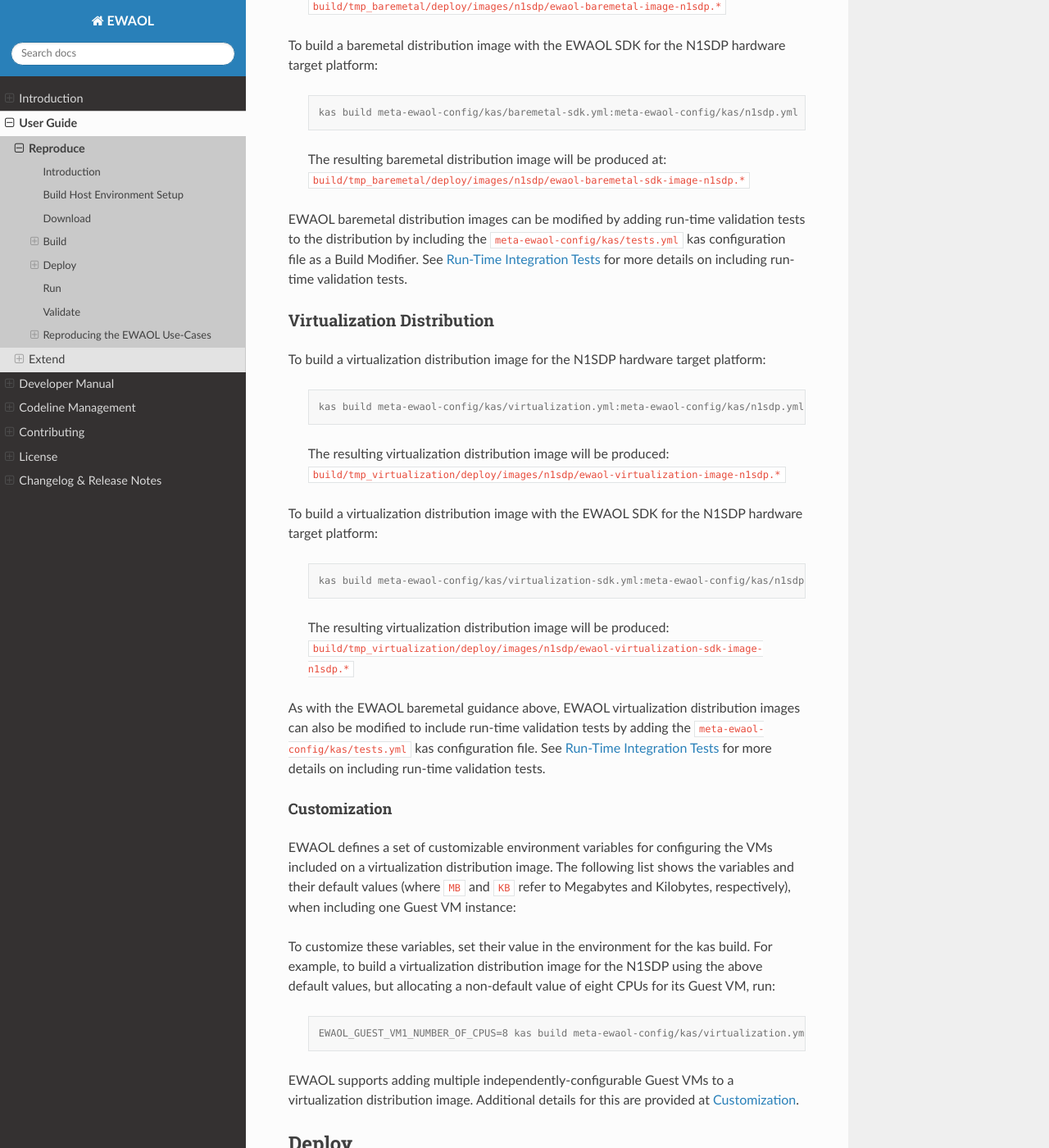
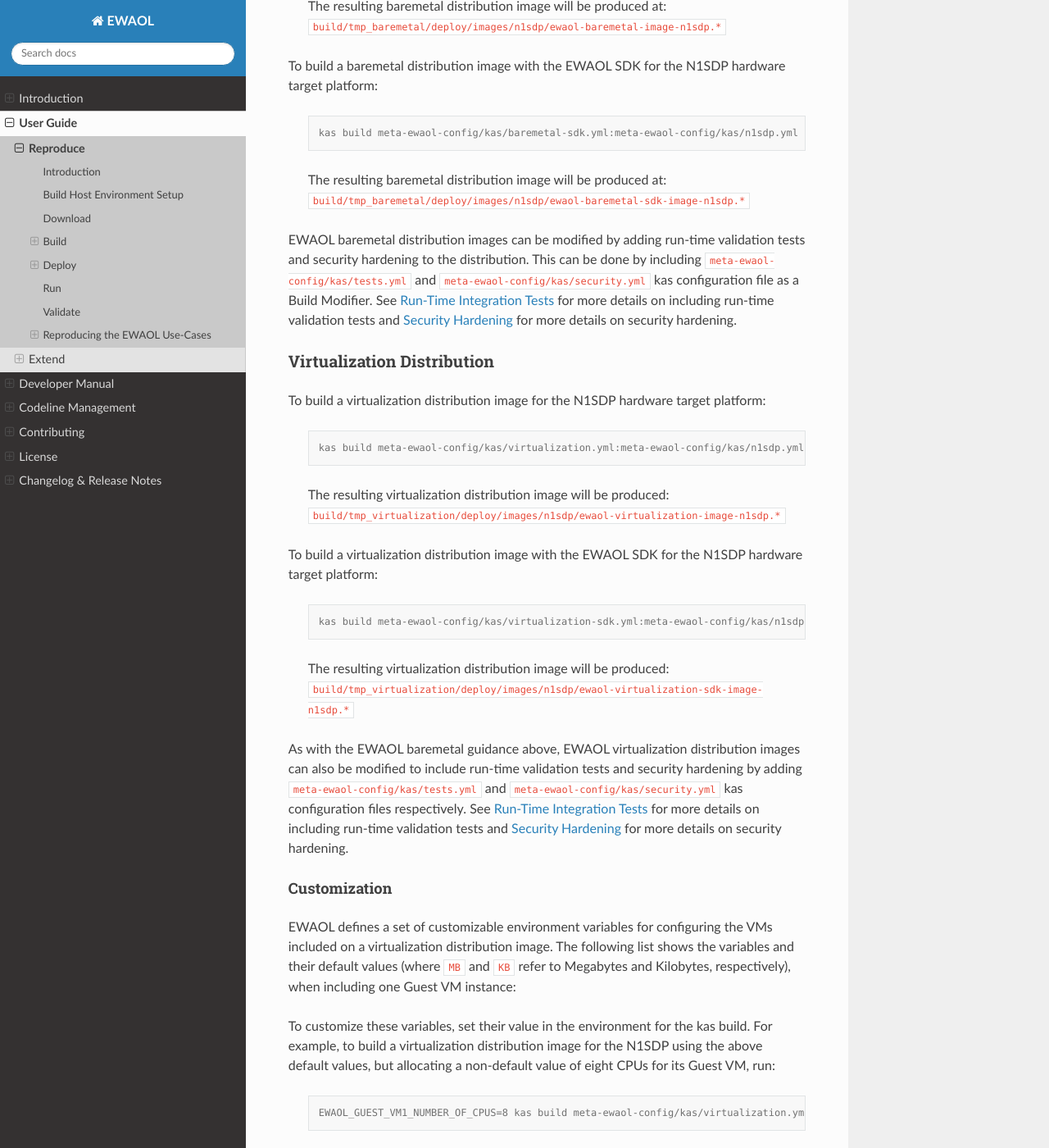
Before and after one commit to chaoge525/soafee_demo, a Sphinx documentation site: the page built from documentation/user_guide/reproduce.rst, in a window 1280 px wide and 1400 px high, scrolled down 2720 px. Shown: the whole window at 82% size. Built offline with Sphinx 7.4.7 and the Read the Docs theme 2.0.0, drawn with Linux system fonts in a browser that asks for light colours; some of the changed text lies outside the part shown.

Commit message:
doc: Add missing ewaol-security entry in reproduce section
Issue-Id: SCM-4414
Signed-off-by: Kamil Dziezyk <kamil.dziezyk@arm.com>
Change-Id: I004044bcbcd06736543ff88f2b2a7864ead31b41

```diff
--- a/documentation/user_guide/reproduce.rst
+++ b/documentation/user_guide/reproduce.rst
@@ -51,6 +51,7 @@
       architecture.
     * ``virtualization-sdk.yml`` to build an SDK image for the virtualization
       architecture.
+    * ``security.yml`` to build a security-hardened EWAOL distribution image.
 
   * **Target Platform Configs**: Set the target platform
 
@@ -161,10 +162,14 @@
   ``build/tmp_baremetal/deploy/images/n1sdp/ewaol-baremetal-sdk-image-n1sdp.*``
 
 EWAOL baremetal distribution images can be modified by adding run-time
-validation tests to the distribution by including the
-``meta-ewaol-config/kas/tests.yml`` kas configuration file as a Build Modifier.
+validation tests and security hardening to the distribution. This can be done
+by including ``meta-ewaol-config/kas/tests.yml`` and
+``meta-ewaol-config/kas/security.yml`` kas configuration file as a Build
+Modifier.
 See :ref:`manual_build_system_run_time_integration_tests` for more details on
-including run-time validation tests.
+including run-time validation tests and
+:ref:`manual_build_system_security_hardening` for more details on security
+hardening.
 
 Virtualization Distribution
 ===========================
@@ -190,10 +195,13 @@
   ``build/tmp_virtualization/deploy/images/n1sdp/ewaol-virtualization-sdk-image-n1sdp.*``
 
 As with the EWAOL baremetal guidance above, EWAOL virtualization distribution
-images can also be modified to include run-time validation tests by adding the
-``meta-ewaol-config/kas/tests.yml`` kas configuration file. See
-:ref:`manual_build_system_run_time_integration_tests` for more details on
-including run-time validation tests.
+images can also be modified to include run-time validation tests and security
+hardening by adding ``meta-ewaol-config/kas/tests.yml`` and
+``meta-ewaol-config/kas/security.yml`` kas configuration files respectively.
+See :ref:`manual_build_system_run_time_integration_tests` for more details on
+including run-time validation tests and
+:ref:`manual_build_system_security_hardening` for more details on security
+hardening.
 
 Customization
 -------------
```
